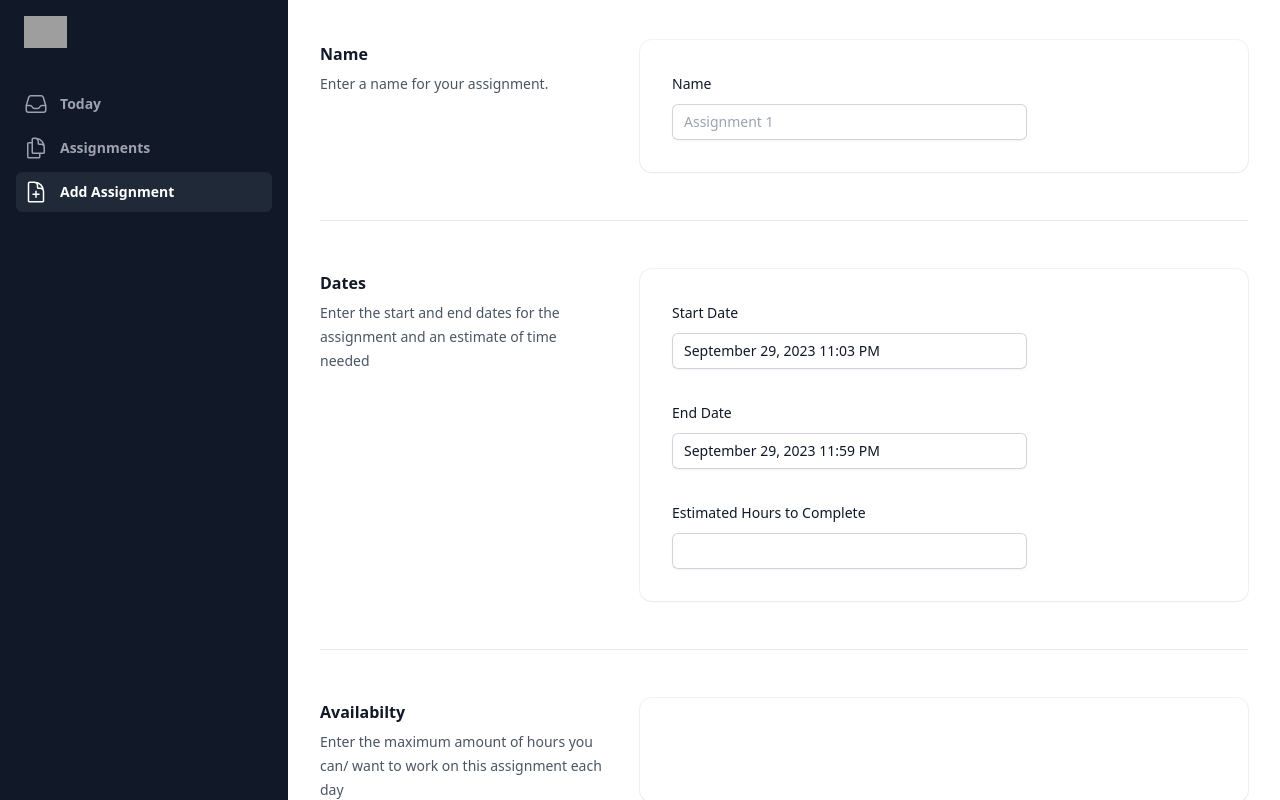
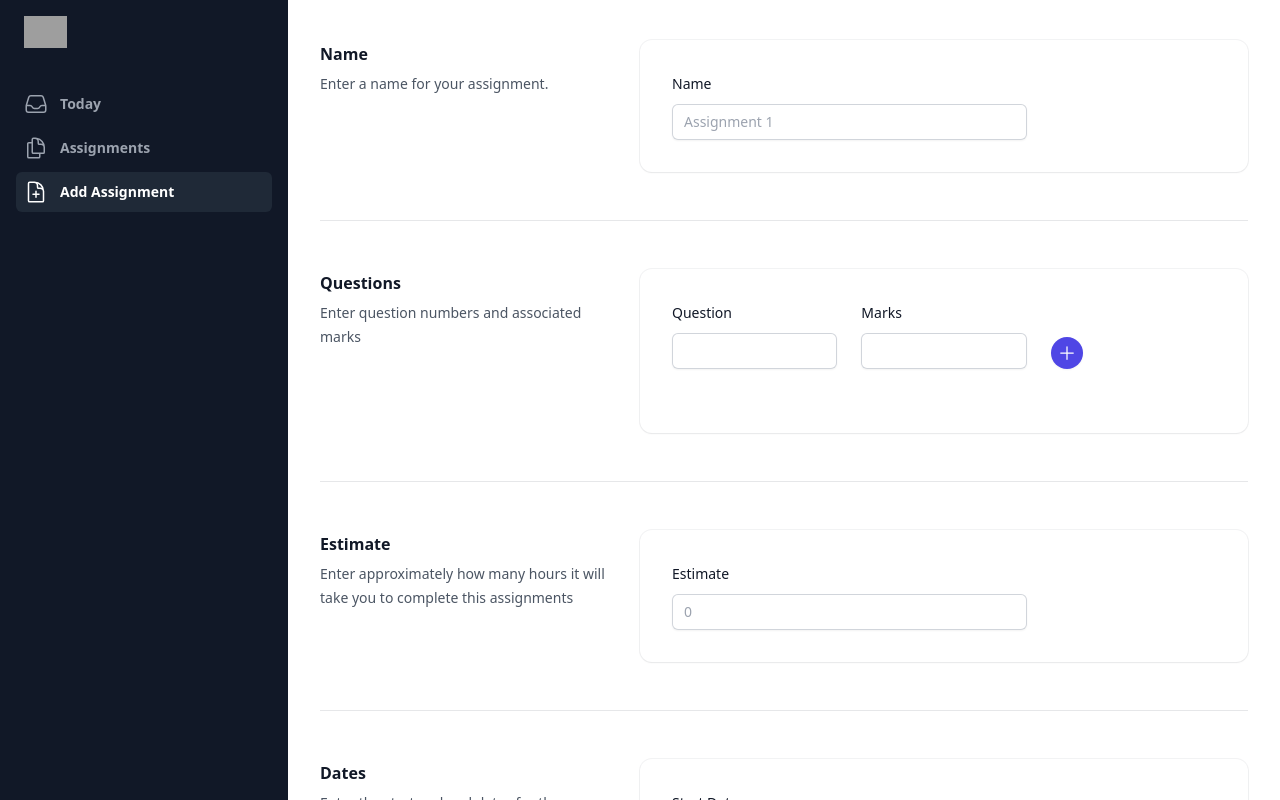
Before and after one commit to syed-razi/divvydo, a React (Vite) app: page / in a window 1280 px wide. Both pictures are taken after a click on the link "Add Assignment". Shown: the top 800 px of the page. Built offline with nearby package versions, Linux system fonts and the light colour scheme; grey boxes are pictures that could not be loaded.

Commit message:
fix add assignment

```diff
--- a/src/AddAssignment.tsx
+++ b/src/AddAssignment.tsx
@@ -5,11 +5,21 @@ import Dates from "./Dates";
 import Questions from "./Questions";
 import Availability from "./Availability";
 import Breakdown from "./Breakdown";
+import AvailabilityInputList from "./AvailabilityInputList";
 
 export default function AddAssignment() {
-  const [availability, setAvailability] = useState<AvailabilityType[]>([]);
+  const [name, setName] = useState("");
+  const [questions, setQuestions] = useState<QuestionType[]>([]);
   const [estimatedHours, setEstimatedHours] = useState("");
-  const [questions, setQuestions] = useState<QuestionType[]>([]);
+  const [startDate, setStartDate] = useState(new Date());
+  const [endDate, setEndDate] = useState(new Date());
+  const [availability, setAvailability] = useState<AvailabilityType[]>([
+    {
+      id: startDate.getTime(),
+      date: startDate,
+      hoursAvailable: "",
+    },
+  ]);
 
   return (
     <>
@@ -42,6 +52,49 @@ export default function AddAssignment() {
                         id="name"
                         className="block w-full rounded-md border-0 py-1.5 text-gray-900 shadow-sm ring-1 ring-inset ring-gray-300 placeholder:text-gray-400 focus:ring-2 focus:ring-inset focus:ring-indigo-600 sm:text-sm sm:leading-6"
                         placeholder="Assignment 1"
+                        onChange={(e) => setName(e.target.value)}
+                        value={name}
+                      />
+                    </div>
+                  </div>
+                </div>
+              </div>
+            </div>
+          </div>
+
+          <Questions questions={questions} setQuestions={setQuestions} />
+
+          <div className="grid grid-cols-1 gap-x-8 gap-y-10 border-b border-gray-900/10 pb-12 md:grid-cols-3">
+            <div className="px-4 sm:px-0">
+              <h2 className="text-base font-semibold leading-7 text-gray-900">
+                Estimate
+              </h2>
+              <p className="mt-1 text-sm leading-6 text-gray-600">
+                Enter approximately how many hours it will take you to complete
+                this assignments
+              </p>
+            </div>
+
+            <div className="bg-white shadow-sm ring-1 ring-gray-900/5 sm:rounded-xl md:col-span-2">
+              <div className="px-4 py-6 sm:p-8">
+                <div className="grid max-w-2xl grid-cols-1 gap-x-6 gap-y-8 sm:grid-cols-6 md:col-span-2">
+                  <div className="sm:col-span-4">
+                    <label
+                      htmlFor="estimate"
+                      className="block text-sm font-medium leading-6 text-gray-900"
+                    >
+                      Estimate
+                    </label>
+                    <div className="mt-2">
+                      <input
+                        type="number"
+                        name="estimate"
+                        id="estimate"
+                        className="block w-full rounded-md border-0 py-1.5 text-gray-900 shadow-sm ring-1 ring-inset ring-gray-300 placeholder:text-gray-400 focus:ring-2 focus:ring-inset focus:ring-indigo-600 sm:text-sm sm:leading-6"
+                        placeholder="0"
+                        min="0"
+                        value={estimatedHours}
+                        onChange={(e) => setEstimatedHours(e.target.value)}
                       />
                     </div>
                   </div>
@@ -51,17 +104,20 @@ export default function AddAssignment() {
           </div>
 
           <Dates
-            estimatedHours={estimatedHours}
-            setEstimatedHours={setEstimatedHours}
+            startDate={startDate}
+            endDate={endDate}
+            availability={availability}
+            setStartDate={setStartDate}
+            setEndDate={setEndDate}
             setAvailability={setAvailability}
           />
 
-          <Availability
-            availability={availability}
-            setAvailability={setAvailability}
-          />
-
-          <Questions questions={questions} setQuestions={setQuestions} />
+          <Availability>
+            <AvailabilityInputList
+              availability={availability}
+              setAvailability={setAvailability}
+            />
+          </Availability>
 
           <Breakdown
             availability={availability}
--- a/src/Breakdown.tsx
+++ b/src/Breakdown.tsx
@@ -27,7 +27,7 @@ export default function Breakdown({
     }`;
   }
 
-  function getBreakdown() {
+  function generateBreakdown() {
     const newBreakDown: BreakdownType[] = [];
 
     let questionIndex = 0;
@@ -114,7 +114,7 @@ export default function Breakdown({
         </p>
         <button
           type="button"
-          onClick={getBreakdown}
+          onClick={generateBreakdown}
           className="rounded-full bg-indigo-600 px-3.5 py-2 text-sm font-semibold text-white shadow-sm hover:bg-indigo-500 focus-visible:outline focus-visible:outline-2 focus-visible:outline-offset-2 focus-visible:outline-indigo-600"
         >
           Generate
--- a/src/Dates.tsx
+++ b/src/Dates.tsx
@@ -1,29 +1,115 @@
 import DatePicker from "react-datepicker";
+import { setHours, setMinutes } from "date-fns";
 import { DatesProps } from "./Types";
-import { useState } from "react";
 
 export default function Dates({
-  estimatedHours,
-  setEstimatedHours,
+  startDate,
+  endDate,
+  availability,
+  setStartDate,
+  setEndDate,
   setAvailability,
 }: DatesProps) {
-  const [startDate, setStartDate] = useState(new Date());
-  const [endDate, setEndDate] = useState(
+  function isDayBefore(date1: Date, date2: Date) {
+    return (
+      date1.getFullYear() < date2.getFullYear() ||
+      (date1.getFullYear() === date2.getFullYear() &&
+        date1.getMonth() < date2.getMonth()) ||
+      (date1.getFullYear() === date2.getFullYear() &&
+        date1.getMonth() === date2.getMonth() &&
+        date1.getDate() < date2.getDate())
+    );
+  }
+
+  function isDayAfter(date1: Date, date2: Date) {
+    return (
+      date1.getFullYear() > date2.getFullYear() ||
+      (date1.getFullYear() === date2.getFullYear() &&
+        date1.getMonth() > date2.getMonth()) ||
+      (date1.getFullYear() === date2.getFullYear() &&
+        date1.getMonth() === date2.getMonth() &&
+        date1.getDate() > date2.getDate())
+    );
+  }
+
+  function handleChangeStartDate(newStart: Date) {
+    let newAvailability = [];
+    if (isDayAfter(newStart, startDate)) {
+      // the new start date is after the current start date
+      if (isDayBefore(newStart, endDate)) {
+        // the new start date is before the current end date
+
+        // remove all dates before new start date
+        newAvailability = availability.filter((day) => {
+          return !isDayBefore(day.date, newStart);
+        });
+
+        newAvailability[0].id = newStart.getTime();
+        newAvailability[0].date = newStart;
+      } else {
+        // the new start date is the same day as the current end date or after
+        newAvailability.push({
+          id: newStart.getTime(),
+          date: newStart,
+          hoursAvailable: "",
+        });
+        setEndDate(
           new Date(
-      startDate.getFullYear(),
-      startDate.getMonth(),
-      startDate.getDate(),
-      23,
-      59,
-      59,
-      999,
+            newStart.getFullYear(),
+            newStart.getMonth(),
+            newStart.getDate(),
+            endDate.getHours(),
+            endDate.getMinutes(),
+            endDate.getSeconds(),
+            endDate.getMilliseconds(),
           ),
         );
+      }
+    } else if (isDayBefore(newStart, startDate)) {
+      // the new start date is before the current start date
+      let currentDate = new Date(newStart);
+      while (isDayBefore(currentDate, startDate)) {
+        newAvailability.push({
+          id: currentDate.getTime(),
+          date: new Date(currentDate),
+          hoursAvailable: "",
+        });
 
-  function handleUpdateAvailability(startDate: Date, endDate: Date) {
-    const newAvailability = [];
-    let currentDate = new Date(startDate);
-    while (currentDate <= endDate) {
+        currentDate.setDate(currentDate.getDate() + 1);
+      }
+      newAvailability = [...newAvailability, ...availability];
+    } else if (newStart.getTime() !== startDate.getTime()) {
+      // new start date is the same as the current start date but different time
+      newAvailability = availability.map((day, index) => {
+        if (index === 0) {
+          return {
+            id: newStart.getTime(),
+            date: newStart,
+            hoursAvailable: "",
+          };
+        } else {
+          return day;
+        }
+      });
+    } else {
+      return;
+    }
+    setStartDate(newStart);
+    setAvailability(newAvailability);
+  }
+
+  function handleChangeEndDate(newEnd: Date) {
+    let newAvailability = [];
+    if (isDayBefore(newEnd, endDate)) {
+      // remove all dates after new end date
+      newAvailability = availability.filter((day) => {
+        return !isDayAfter(day.date, newEnd);
+      });
+    } else if (isDayAfter(newEnd, endDate)) {
+      // add new dates after current end date until new end date
+      let currentDate = new Date(endDate);
+      currentDate.setDate(currentDate.getDate() + 1);
+      while (!isDayAfter(currentDate, newEnd)) {
         newAvailability.push({
           id: currentDate.getTime(),
           date: new Date(currentDate),
@@ -31,27 +117,23 @@ export default function Dates({
         });
         currentDate.setDate(currentDate.getDate() + 1);
       }
+      newAvailability = [...availability, ...newAvailability];
+    } else if (newEnd.getTime() !== endDate.getTime()) {
+      newAvailability = availability.map((day, index) => {
+        if (index === availability.length - 1) {
+          return {
+            id: newEnd.getTime(),
+            date: newEnd,
+            hoursAvailable: "",
+          };
+        }
+        return day;
+      });
+    } else {
+      return;
+    }
+    setEndDate(newEnd);
     setAvailability(newAvailability);
-  }
-
-  function handleStartChange(date: Date) {
-    setStartDate(date);
-    handleUpdateAvailability(date, endDate);
-  }
-
-  function handleEndChange(date: Date) {
-    setEndDate(
-      new Date(
-        date.getFullYear(),
-        date.getMonth(),
-        date.getDate(),
-        23,
-        59,
-        59,
-        999,
-      ),
-    );
-    handleUpdateAvailability(startDate, date);
   }
 
   return (
@@ -61,8 +143,7 @@ export default function Dates({
           Dates
         </h2>
         <p className="mt-1 text-sm leading-6 text-gray-600">
-          Enter the start and end dates for the assignment and an estimate of
-          time needed
+          Enter the start and end dates for the assignment
         </p>
       </div>
 
@@ -79,11 +160,11 @@ export default function Dates({
               <div className="mt-2">
                 <div className="flex rounded-md shadow-sm ring-1 ring-inset ring-gray-300 focus-within:ring-2 focus-within:ring-inset focus-within:ring-indigo-600 sm:max-w-md">
                   <DatePicker
-                    className="block flex-1 border-0 bg-transparent py-1.5 text-gray-900 placeholder:text-gray-400 focus:ring-0 sm:text-sm sm:leading-6"
+                    className="block flex-1 border-0 bg-transparent py-1.5 text-gray-900 placeholder:text-gray-400 focus:ring-0 disabled:cursor-not-allowed disabled:text-gray-500 sm:text-sm sm:leading-6"
                     id="startDate"
                     selected={startDate}
-                    onChange={(date: Date) => {
-                      handleStartChange(date);
+                    onChange={(newStart: Date) => {
+                      handleChangeStartDate(newStart);
                     }}
                     selectsStart
                     startDate={startDate}
@@ -108,11 +189,11 @@ export default function Dates({
               <div className="mt-2">
                 <div className="flex rounded-md shadow-sm ring-1 ring-inset ring-gray-300 focus-within:ring-2 focus-within:ring-inset focus-within:ring-indigo-600 sm:max-w-md">
                   <DatePicker
-                    className="block flex-1 border-0 bg-transparent py-1.5 text-gray-900 placeholder:text-gray-400 focus:ring-0 sm:text-sm sm:leading-6"
+                    className="block flex-1 border-0 bg-transparent py-1.5 text-gray-900 placeholder:text-gray-400 focus:ring-0 disabled:cursor-not-allowed disabled:text-gray-500 sm:text-sm sm:leading-6"
                     id="endDate"
-                    selected={endDate}
-                    onChange={(date: Date) => {
-                      handleEndChange(date);
+                    selected={endDate >= startDate ? endDate : startDate}
+                    onChange={(newEnd: Date) => {
+                      handleChangeEndDate(newEnd);
                     }}
                     selectsEnd
                     startDate={startDate}
@@ -120,30 +201,10 @@ export default function Dates({
                     minDate={startDate}
                     showTimeSelect
                     timeFormat="HH:mm"
+                    injectTimes={[setHours(setMinutes(new Date(), 59), 23)]}
                     timeIntervals={15}
                     timeCaption="time"
                     dateFormat="MMMM d, yyyy h:mm aa"
-                  />
-                </div>
-              </div>
-            </div>
-
-            <div className="sm:col-span-4">
-              <label
-                htmlFor="estimatedHours"
-                className="block text-sm font-medium leading-6 text-gray-900"
-              >
-                Estimated Hours to Complete
-              </label>
-              <div className="mt-2">
-                <div className="flex rounded-md shadow-sm ring-1 ring-inset ring-gray-300 focus-within:ring-2 focus-within:ring-inset focus-within:ring-indigo-600 sm:max-w-md">
-                  <input
-                    type="number"
-                    name="estimatedHours"
-                    id="estimatedHours"
-                    className="block flex-1 border-0 bg-transparent py-1.5 pr-1 text-gray-900 placeholder:text-gray-400 focus:ring-0 sm:text-sm sm:leading-6"
-                    value={estimatedHours}
-                    onChange={(e) => setEstimatedHours(e.target.value)}
                   />
                 </div>
               </div>
--- a/src/Types.tsx
+++ b/src/Types.tsx
@@ -10,8 +10,11 @@ export type QuestionsProps = {
 };
 
 export type DatesProps = {
-  estimatedHours: string;
-  setEstimatedHours: React.Dispatch<React.SetStateAction<string>>;
+  startDate: Date;
+  endDate: Date;
+  availability: AvailabilityType[];
+  setStartDate: React.Dispatch<React.SetStateAction<Date>>;
+  setEndDate: React.Dispatch<React.SetStateAction<Date>>;
   setAvailability: React.Dispatch<React.SetStateAction<AvailabilityType[]>>;
 };
 
```
Also changed, not shown: src/Availability.tsx (+6 -7 lines). Lines whose indentation alone changed are shown as unchanged.
